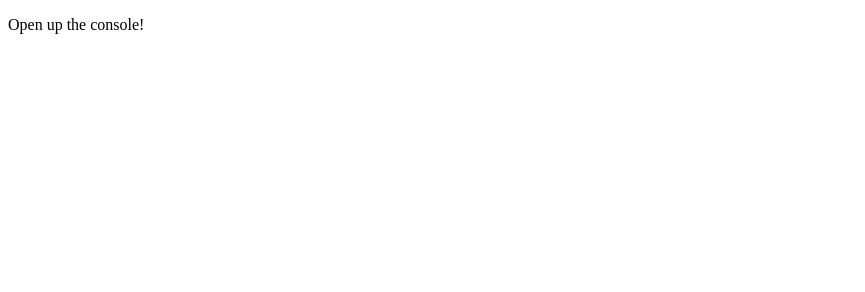
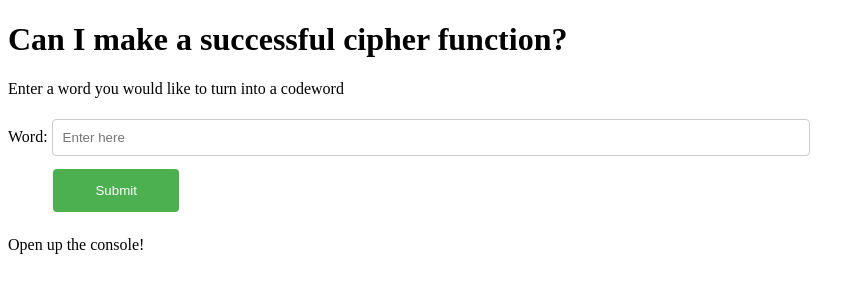
Before and after one commit to zotacy/cipher, a plain HTML site: page index.html in a window 1280 px wide. Shown: the whole page, without its empty margins (0-865 px from the left). Drawn offline with Linux system fonts and the light colour scheme.

Commit message:
Added style.css

```diff
--- a/cipher.js
+++ b/cipher.js
@@ -1,6 +1,6 @@
 //variables
 let alphabet = ['a','b','c','d','e','f','g','h','i','j','k','l','m','n','o','p','q','r','s','t','u','v','w','x','y','z'];
-let word = 'Zachary';
+let word;
 let codeWord;
 //Function to shuffle array
 function shuffleArray(array) {
--- a/index.html
+++ b/index.html
@@ -3,9 +3,19 @@
   <head>
     <meta charset="utf-8" />
     <meta name="viewport" content="width=device-width" />
-    <title>Data Types Practice</title>
+    <link href="style.css" rel="stylesheet">
+    <title>Making a Chipher</title>
   </head>
   <body>
+    <h1> Can I make a successful cipher function?</h1>
+    <div class="contact-me">
+      <form>
+        <p>Enter a word you would like to turn into a codeword</p>
+        <label>Word:</label>
+        <input type="text" word="word" placeholder="Enter here"><br />
+        <input type="submit" value="Submit">
+      </form>
+    </div>
     <script src="cipher.js"></script>
     <p>Open up the console!</p>
   </body>
--- /dev/null
+++ b/style.css
@@ -0,0 +1,20 @@
+input[type=text] {
+    width: 60%;
+    padding: 10px 10px;
+    margin: 5px 0px;
+    display: inline-block;
+    border: 1px solid #ccc;
+    border-radius: 4px;
+    box-sizing: border-box;
+}
+
+input[type=submit] {
+    width: 10%;
+    background-color: #4CAF50;
+    color: white;
+    padding: 14px 20px;
+    margin: 8px auto;
+    border: none;
+    border-radius: 4px;
+    cursor: pointer;
+    margin-left: 45px;
```
